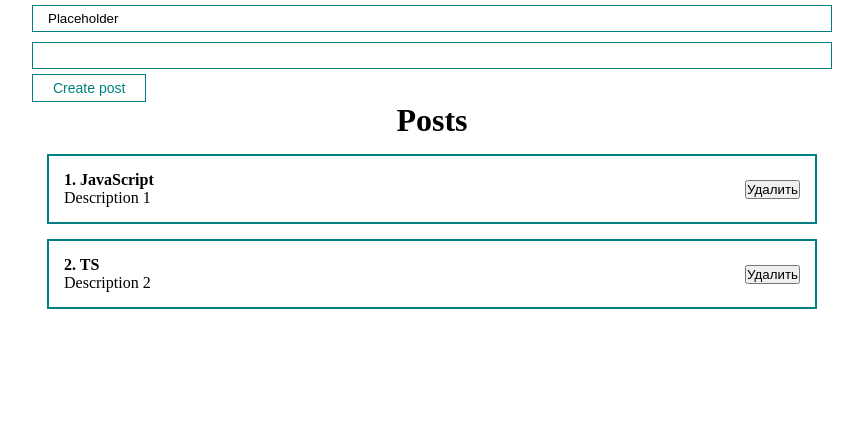
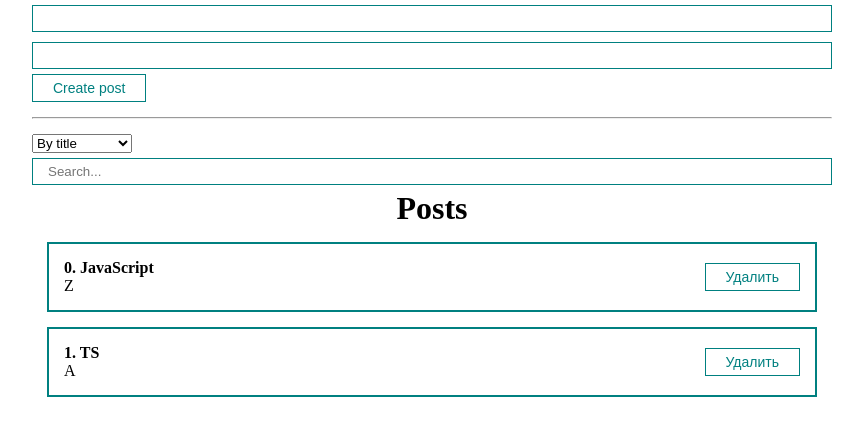
Before and after one commit to Klish132/react-tutorial, a React (Create React App) app: page / in a window 1280 px wide. Shown: the top 436 px of the page, without its empty margins (208-1071 px from the left). Built offline with nearby package versions, Linux system fonts and the light colour scheme; the HTML template or start-up script is replaced by a standard one.

Commit message:
Поиск и сортировка

```diff
--- a/src/App.tsx
+++ b/src/App.tsx
@@ -1,39 +1,76 @@
-import React, {FormEvent, useRef, useState} from 'react';
+import React, {useMemo, useState} from 'react';
 import "./styles/app.css"
-import PostList from "./components/PostList";
-import Button from "./components/Button";
-import Input from "./components/Input";
+import PostList from "./components/post/PostList";
+import {PostItemDTO} from "./model/PostItemDTO";
+import PostForm from "./components/post/PostForm";
+import Select from "./components/select/Select";
+import {EPostsSorting} from "./model/EPostsSorting";
+import Input from "./components/input/Input";
 
 function App() {
     const [posts, setPosts] = useState([
-        {id: 1, title: "JavaScript", content: "Description 1"},
-        {id: 2, title: "TS", content: "Description 2"}
+        {id: 1, title: "JavaScript", content: "Z"},
+        {id: 2, title: "TS", content: "A"}
     ]);
 
-    const [newPostTitle, setNewPostTitle] = useState("Placeholder");
-    const newPostContentRef = useRef<HTMLInputElement>(null)
+    const handleCreatePost = (newPost: PostItemDTO) => {
+        setPosts([...posts, newPost]);
+    }
+    const handleDeletePost = (post: PostItemDTO) => {
+        setPosts(posts.filter(p => p.id !== post.id));
+    }
 
-    const handleSubmitPost = (e : FormEvent) => {
-        e.preventDefault()
-        console.log(newPostTitle);
-        console.log(newPostContentRef.current?.value);
-    }
+    const [sorting, setSorting] = useState(EPostsSorting.Title);
+    const [search, setSearch] = useState("");
+    const sortedAndSearchedPosts = useMemo(() => {
+        console.log("Got sorted abd searched posts")
+
+        let newPosts;
+        switch (+sorting) {
+            case EPostsSorting.Title:
+                newPosts = [...posts].sort((p1, p2) => p1.title.localeCompare(p2.title))
+                break
+            case EPostsSorting.Content:
+                newPosts = [...posts].sort((p1, p2) => p1.content.localeCompare(p2.content))
+                break
+            default:
+                newPosts = [...posts]
+                break
+        }
+
+        if (search) {
+            newPosts = newPosts.filter(p => p.title.toLowerCase().includes(search.toLowerCase()))
+        }
+
+        return newPosts
+    }, [sorting, search, posts])
 
     return (
         <div className="App">
-            <form onSubmit={handleSubmitPost}>
+            <PostForm onSubmit={handleCreatePost}/>
+            <hr style={{margin: '15px 0'}}/>
+            <div>
+                <Select
+                    value={sorting}
+                    onChange={e => setSorting(e.target.value as unknown as EPostsSorting)}
+                    initialValue={"Posts sorting"} options={[
+                    {label: "By title", value: EPostsSorting.Title},
+                    {label: "By content", value: EPostsSorting.Content},
+                ]}/>
                 <Input
-                    type={"text"}
-                    value={newPostTitle}
-                    onChange={(e) => setNewPostTitle(e.target.value)}
-                />
-                <Input
-                    ref={newPostContentRef}
-                    type={"text"}
-                />
-                <Button onClick={handleSubmitPost}>Create post</Button>
-            </form>
-            <PostList title={"Posts"} posts={posts}/>
+                    value={search}
+                    onChange={e => setSearch(e.target.value)}
+                    placeholder={"Search..."}>
+                </Input>
+            </div>
+
+            {sortedAndSearchedPosts.length !== 0
+                ?
+                <PostList title={"Posts"} posts={sortedAndSearchedPosts} onDeletePost={handleDeletePost}/>
+                :
+                <h1 style={{textAlign: 'center'}}>
+                    No posts!
+                </h1>}
         </div>
     );
 }
--- a/src/components/PostItem.tsx
+++ /dev/null
@@ -1,25 +0,0 @@
-import React from 'react';
-
-interface PostItemProps {
-    id: number;
-    title: string;
-    content: string;
-}
-
-const PostItem = (props : PostItemProps) => {
-    return (
-        <div className="post">
-            <div className="post__content">
-                <strong>{props.id}. {props.title}</strong>
-                <div>
-                    {props.content}
-                </div>
-            </div>
-            <div className="post__btns">
-                <button>Удалить</button>
-            </div>
-        </div>
-    );
-};
-
-export default PostItem;
--- a/src/components/Button.tsx
+++ b/src/components/button/Button.tsx
@@ -1,8 +1,7 @@
-import React, {ButtonHTMLAttributes, forwardRef} from 'react';
-import styles from "../styles/Button.module.css"
+import React, {ButtonHTMLAttributes } from 'react';
+import styles from "../../styles/Button.module.css"
 
 type ButtonProps = ButtonHTMLAttributes<HTMLButtonElement> & {
-
 }
 
 const Button = (props: ButtonProps) => {
--- a/src/components/Input.tsx
+++ b/src/components/input/Input.tsx
@@ -1,5 +1,5 @@
 import React, {forwardRef, InputHTMLAttributes} from 'react';
-import styles from "../styles/Input.module.css"
+import styles from "../../styles/Input.module.css"
 
 type InputProps = InputHTMLAttributes<HTMLInputElement> & {
 
--- /dev/null
+++ b/src/components/post/PostForm.tsx
@@ -0,0 +1,41 @@
+import React, {FormEvent, useState} from 'react';
+import Input from "../input/Input";
+import Button from "../button/Button";
+import {PostItemDTO} from "../../model/PostItemDTO";
+
+type PostFormProps = {
+    onSubmit: (newPost: PostItemDTO) => void;
+}
+
+const PostForm = (props : PostFormProps) => {
+    const [newPost, setNewPost] = useState<PostItemDTO>({ id: 0, title: "", content: "" });
+
+    const handleSubmitPost = (e : FormEvent) => {
+        e.preventDefault()
+
+        const post = {
+            ...newPost, id: Date.now()
+        }
+
+        props.onSubmit(post)
+        setNewPost({ id: 0, title: "", content: "" })
+    }
+
+    return (
+        <form onSubmit={handleSubmitPost}>
+            <Input
+                type={"text"}
+                value={newPost.title}
+                onChange={(e) => setNewPost({...newPost, title: e.target.value})}
+            />
+            <Input
+                type={"text"}
+                value={newPost.content}
+                onChange={(e) => setNewPost({...newPost, content: e.target.value})}
+            />
+            <Button onClick={handleSubmitPost}>Create post</Button>
+        </form>
+    );
+};
+
+export default PostForm;
--- /dev/null
+++ b/src/components/post/PostItem.tsx
@@ -0,0 +1,27 @@
+import React from 'react';
+import {PostItemDTO} from "../../model/PostItemDTO";
+import Button from "../button/Button";
+
+interface PostItemProps {
+    index: number;
+    post: PostItemDTO
+    onDelete: (post: PostItemDTO) => void;
+}
+
+const PostItem = (props : PostItemProps) => {
+    return (
+        <div className="post">
+            <div className="post__content">
+                <strong>{props.index}. {props.post.title}</strong>
+                <div>
+                    {props.post.content}
+                </div>
+            </div>
+            <div className="post__btns">
+                <Button onClick={() => props.onDelete(props.post)}>Удалить</Button>
+            </div>
+        </div>
+    );
+};
+
+export default PostItem;
--- a/src/components/PostList.tsx
+++ b/src/components/post/PostList.tsx
@@ -1,18 +1,19 @@
 import React from 'react';
 import PostItem from "./PostItem";
-import {PostItemDTO} from "../model/PostItemDTO";
+import {PostItemDTO} from "../../model/PostItemDTO";
 
 type PostListProps = {
     title: string;
     posts: PostItemDTO[];
+    onDeletePost: (post: PostItemDTO) => void;
 }
 
 const PostList = (props: PostListProps) => {
     return (
         <div>
             <h1 style={{textAlign: 'center'}}>{props.title}</h1>
-            {props.posts.map((post) =>
-                <PostItem key={post.id} id={post.id} title={post.title} content={post.content}/>
+            {props.posts.map((post, idx) =>
+                <PostItem key={post.id} index={idx} post={post} onDelete={props.onDeletePost}/>
             )}
         </div>
     );
--- /dev/null
+++ b/src/components/select/Select.tsx
@@ -0,0 +1,23 @@
+import React, {SelectHTMLAttributes} from 'react';
+
+type SelectProps = SelectHTMLAttributes<HTMLSelectElement> & {
+    initialValue: string
+    options: { label: string, value: number }[],
+}
+
+const Select = (props: SelectProps) => {
+    return (
+        <div>
+            <select
+                {...props}
+            >
+                <option value="" disabled>{props.initialValue}</option>
+                {props.options.map(option =>
+                    <option key={option.value} value={option.value}>{option.label}</option>
+                )}
+            </select>
+        </div>
+    );
+};
+
+export default Select;
--- /dev/null
+++ b/src/model/EPostsSorting.ts
@@ -0,0 +1,4 @@
+export enum EPostsSorting {
+    Title = 0,
+    Content = 1
+}
```
